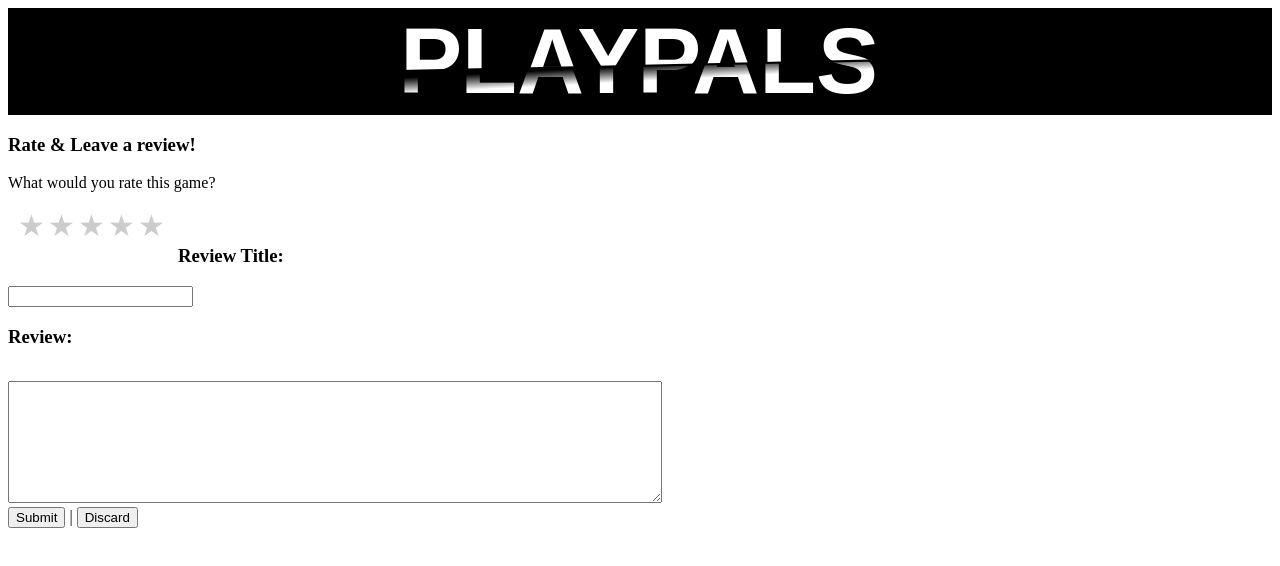
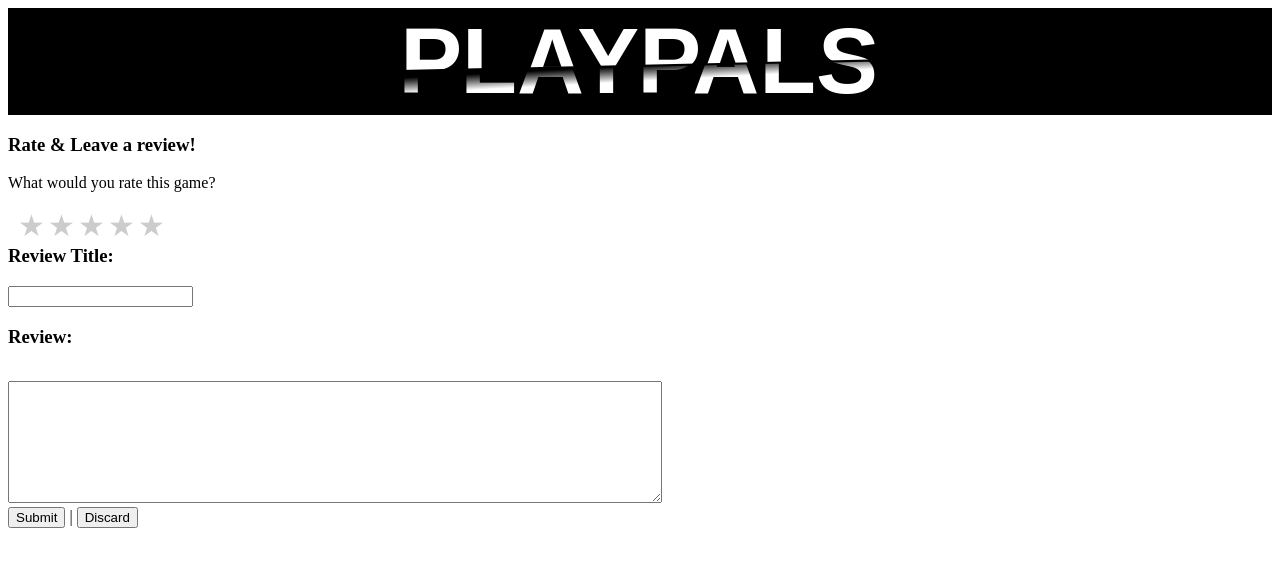
Before and after one commit to matthew-1313/PlayPal-FrontEnd, a SvelteKit app in the folder Front End/: page /GameReview in a window 1280 px wide. Shown: the top 566 px of the page. Built offline with nearby package versions, Linux system fonts and the light colour scheme; no server answers.

Commit message:
cleaned up the non-used code

```diff
--- a/Front End/src/routes/GameReview/+page.svelte
+++ b/Front End/src/routes/GameReview/+page.svelte
@@ -64,6 +64,7 @@
 <p>What would you rate this game?</p>
 
 <!-- star-rating code & css from https://www.creating-a-star-rating-widget-with-pure-html-css/ -->
+<div class="grid-container">
 <div class="rate">
   <input type="radio" id="star5" name="rate" value="5" bind:group={userRating}/>
   <label for="star5" title="5 stars">5 stars</label>
@@ -75,6 +76,7 @@
   <label for="star2" title="2 star">2 stars</label>
   <input type="radio" id="star1" name="rate" value="1" bind:group={userRating}/>
   <label for="star1" title="1 star">1 star</label>
+</div>
 </div>
 
 <!-- <div class="grid-container">
@@ -144,14 +146,14 @@
   }
   /* .grid-container {
     display: inline;
-  }
-  .grid-item {
+    padding-bottom: 50px;
+  } */
+  /* .grid-item {
     border-radius: 20%;
   } */
   .rate {
   /* border: 1px solid #cccccc; */
   float: left;
-  height: 46px;
   padding: 0 10px;
 }
 .rate:not(:checked) > input {
@@ -172,13 +174,4 @@
 .rate:not(:checked) > label:hover, .rate:not(:checked) > label:hover ~ label { color: #deb217; }
 .rate > input:checked + label:hover, .rate > input:checked + label:hover ~ label, .rate > input:checked ~ label:hover, .rate > input:checked ~ label:hover ~ label, .rate > label:hover ~ input:checked ~ label { color: #c59b08; }
 
-/* .star-rating__input:focus ~ .star-rating__focus {
-  position: absolute;
-  top: -.25em;
-  right: -.25em;
-  bottom: -.25em;
-  left: -.25em;
-  outline: 0.25rem solid lightblue;
-} */
-
 </style>
```
